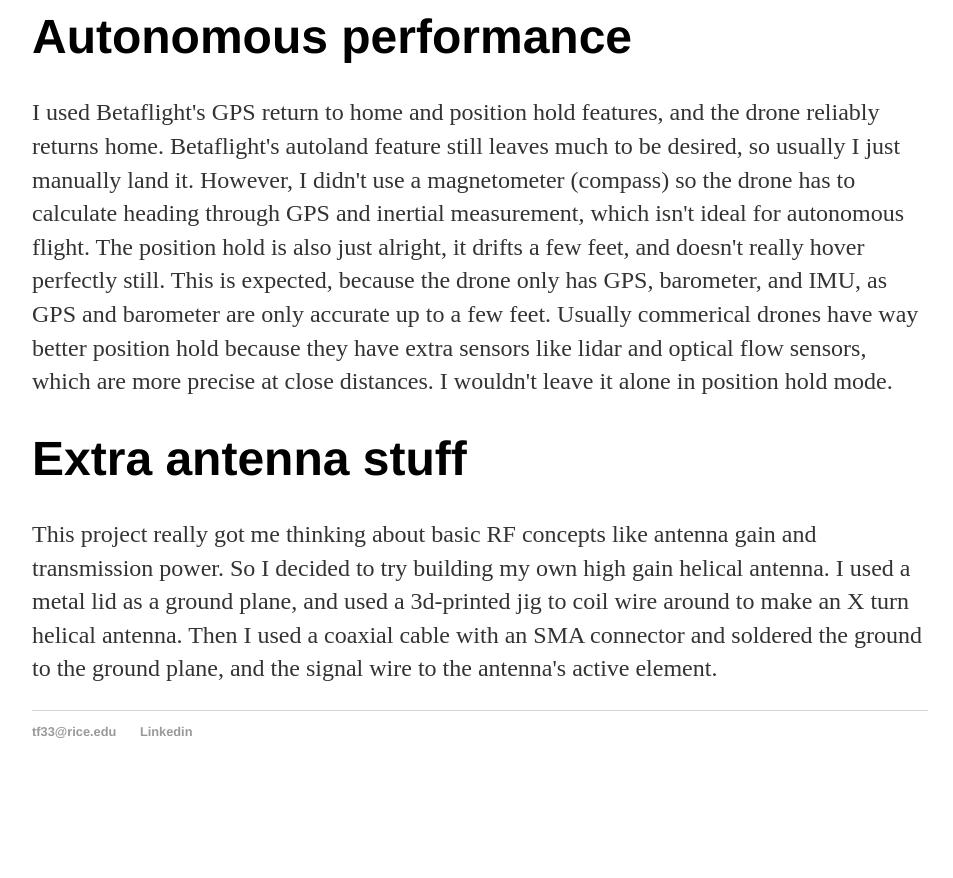
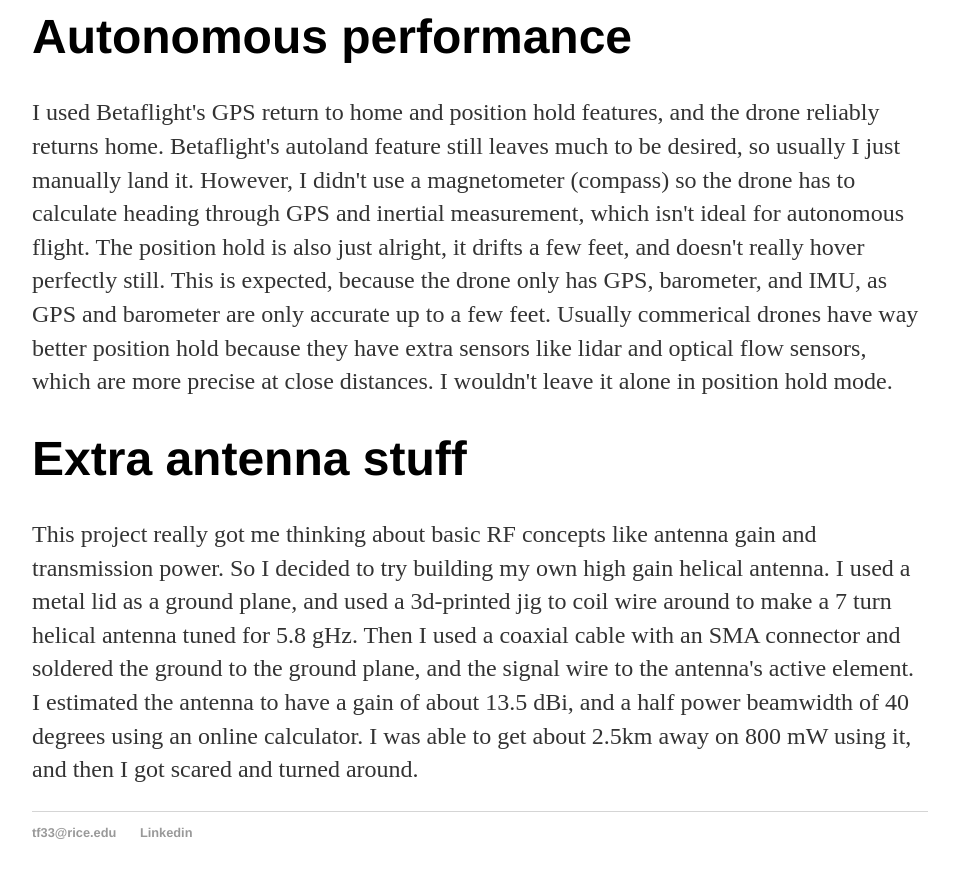
Before and after one commit to tfu1897/tfu1897.github.io, a Jekyll site: the page built from Projects/drone.html, in a window 1280 px wide and 900 px high, scrolled down 2993 px. Shown: the top 878 px of the window, without its empty margins (160-1113 px from the left). Built offline with Jekyll 4.4.1, drawn with Linux system fonts in a browser that asks for light colours; before the commit the page ends 3792 px from its top, so only the background shows below that.

Commit message:
Update drone.html

```diff
--- a/Projects/drone.html
+++ b/Projects/drone.html
@@ -40,7 +40,7 @@ permalink: /Projects/drone/
 
 <div class="extra">
 	<h1>Extra antenna stuff</h1>
-	<p>This project really got me thinking about basic RF concepts like antenna gain and transmission power.  So I decided to try building my own high gain helical antenna.  I used a metal lid as a ground plane, and used a 3d-printed jig to coil wire around to make an X turn helical antenna.  Then I used a coaxial cable with an SMA connector and soldered the ground to the ground plane, and the signal wire to the antenna's active element.  </p>
+	<p>This project really got me thinking about basic RF concepts like antenna gain and transmission power.  So I decided to try building my own high gain helical antenna.  I used a metal lid as a ground plane, and used a 3d-printed jig to coil wire around to make a 7 turn helical antenna tuned for 5.8 gHz.  Then I used a coaxial cable with an SMA connector and soldered the ground to the ground plane, and the signal wire to the antenna's active element.  I estimated the antenna to have a gain of about 13.5 dBi, and a half power beamwidth of 40 degrees using an online calculator.  I was able to get about 2.5km away on 800 mW using it, and then I got scared and turned around. </p>
 
 
 </div><!-- /.blurb -->
```
